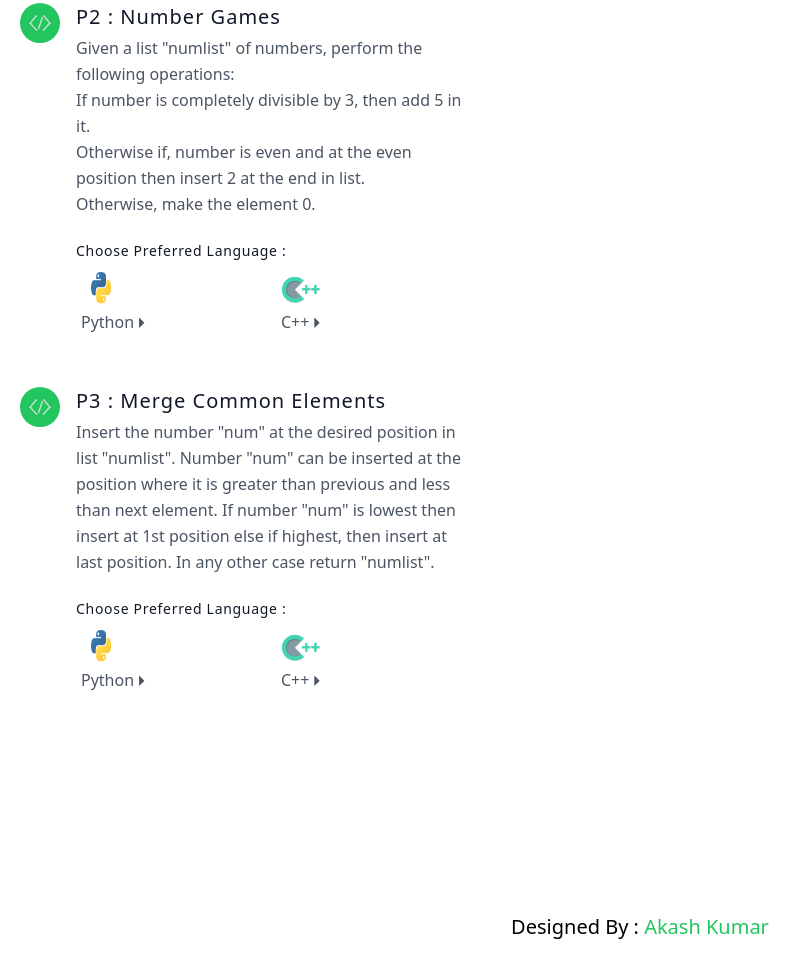
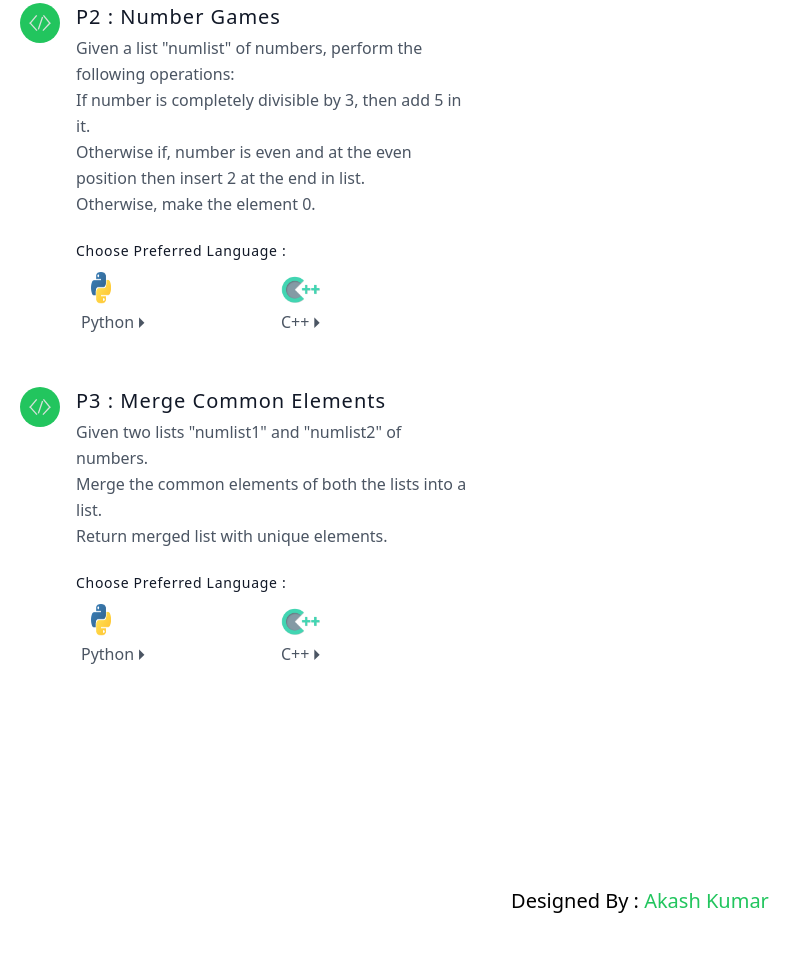
Before and after one commit to Programmers-Arena/ProgrammingProblemSolving, a plain HTML site: page index.html in a window 1280 px wide. Shown: the part 575-1552 px from the top of the page, without its empty margins (0-812 px from the left). Drawn offline with nearby package versions, Linux system fonts and the light colour scheme.

Commit message:
Update index.html

```diff
--- a/index.html
+++ b/index.html
@@ -96,10 +96,9 @@
                 </div>
                 <div class="flex-grow pl-4">
                   <h2 class="font-medium title-font text-xl text-gray-900 mb-1 tracking-wider">P3 : Merge Common Elements</h2>
-                  <p class="leading-relaxed">Insert the number "num" at the desired position in list "numlist".
-                    Number "num" can be inserted at the position where it is greater than previous and less than next element.
-                    If number "num" is lowest then insert at 1st position else if highest, then insert at last position.
-                    In any other case return "numlist".</p><br>
+                  <p class="leading-relaxed">Given two lists "numlist1" and "numlist2" of numbers.<br>
+                  Merge the common elements of both the lists into a list.<br>
+                  Return merged list with unique elements.</p><br>
                   <h4 class="font-medium title-font text-sm text-gray-900 mb-1 tracking-wider">Choose Preferred Language :</h2>
                   <div class="row">
                     <a href="#" class="hover:text-green-400" target="_blank">
@@ -108,7 +107,7 @@
                       <h4>Python 🞂</h4>
                     </div>
                     </a>
-                    <a href="#" class="hover:text-green-400" target="_blank">
+                    <a href="https://github.com/Akash88585/ProgrammingProblemSolving/blob/main/c%2B%2B/p3_mergeCommonElements.cpp" class="hover:text-green-400" target="_blank">
                     <div class="column">
                       <img src="img/cpp.png" class="w-10 h-10 ">
                       <h4>C++ 🞂</h4>
```
